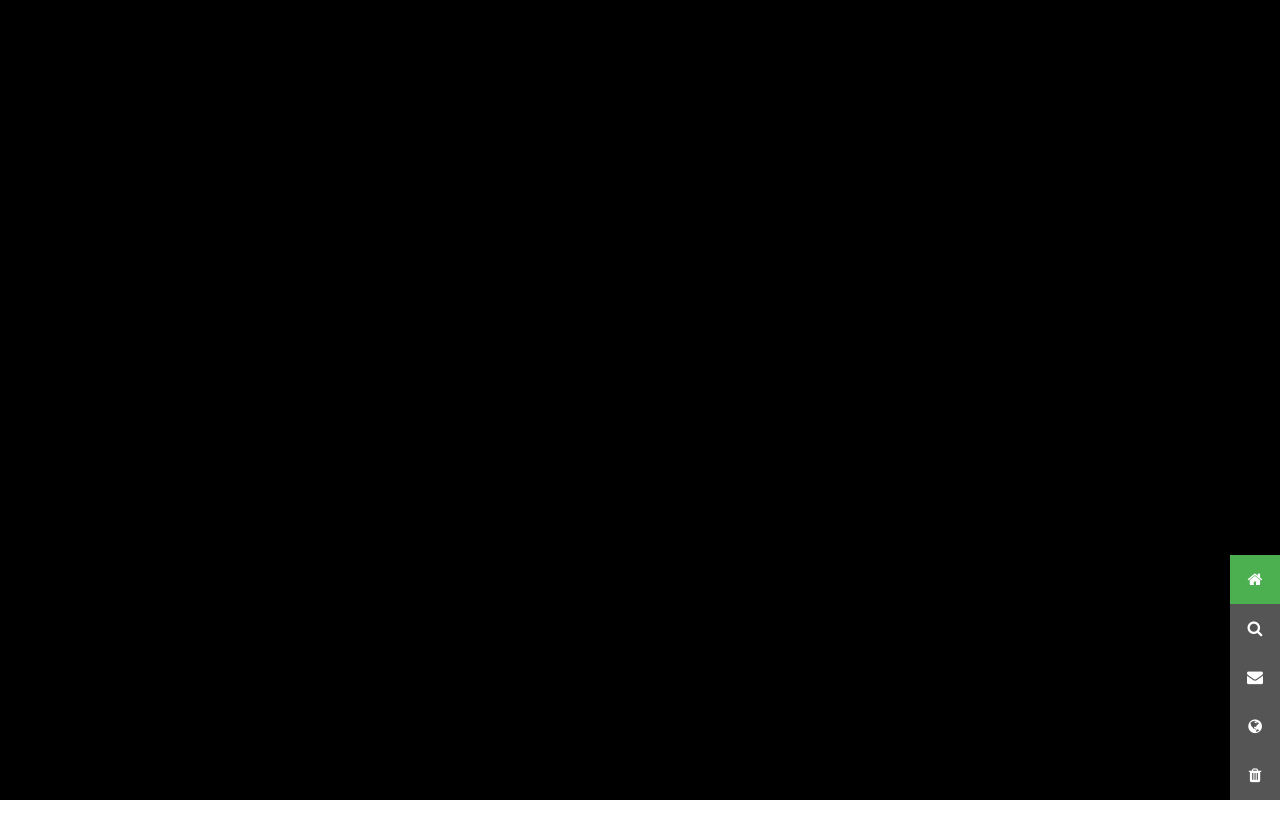
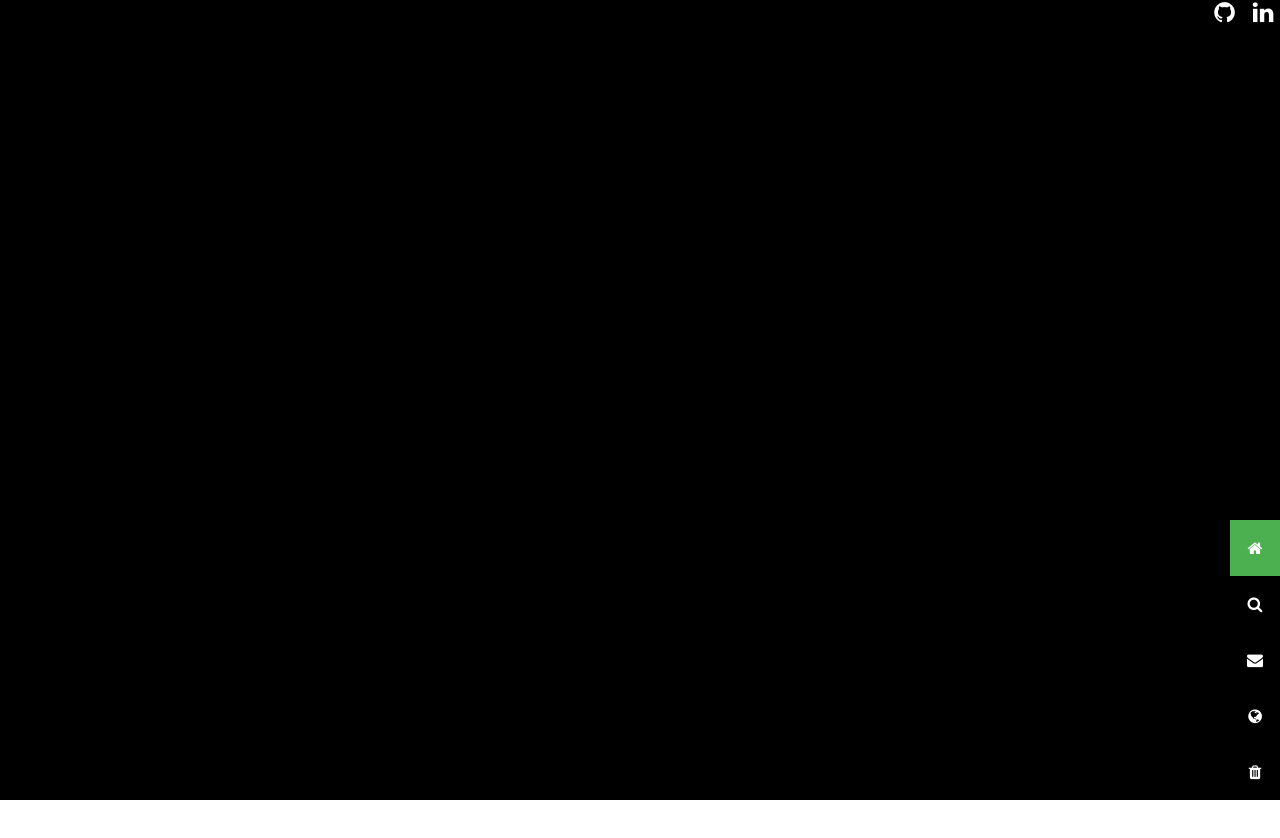
Before and after one commit to tyler-arthur/Web-Development-Portfolio, a website: page index.html in a window 1280 px wide. Drawn offline with nearby package versions, Linux system fonts and the light colour scheme.

Commit message:
Added github and linkedin icons fixed to top of page

```diff
--- a/index.html
+++ b/index.html
@@ -7,10 +7,21 @@
     <title>Tyler Arthur Portfolio</title>
     <link rel="stylesheet" href="style/reset.css">
     <link rel="stylesheet" href="https://cdnjs.cloudflare.com/ajax/libs/font-awesome/4.7.0/css/font-awesome.min.css">
+    <link rel="stylesheet" href="https://cdnjs.cloudflare.com/ajax/libs/bulma/0.8.0/css/bulma.min.css">
     <link rel="stylesheet" href="style/style.css">
 </head>
 
 <body>
+
+    <div class="icon-top">
+        <span class="icon">
+            <i class="fa fa-github"></i>
+        </span>
+        <span class="icon">
+            <i class="fa fa-linkedin"></i>
+        </span>
+    </div>
+
     <div class="icon-bar">
         <a class="active" href="#"><i class="fa fa-home"></i></a>
         <a href="#"><i class="fa fa-search"></i></a>
@@ -27,6 +38,7 @@
 
     </section>
 
+    <script src="node_modules/bulma/css/bulma.css"></script>
     <script src="script.js"></script>
 </body>
 
--- a/style/style.scss
+++ b/style/style.scss
@@ -17,6 +17,8 @@ body, html {
     background-size: cover;
 }
 
+
+
 /* Turn off parallax scrolling for all tablets and phones. Increase/decrease the pixels if needed */
 @media only screen and (max-device-width: 1366px) {
     .parallax {
@@ -32,10 +34,24 @@ body, html {
     background-color: white;
 }
 
+// Top icons
+.icon-top {
+    position: fixed;
+    top: 0;
+    right: 0;
+    .icon {
+        margin: 0px 5px 0px 5px;
+    }
+    i {
+        color: white;
+        font-size: 24px;
+    }
+}
+
 // Icon Bar
 .icon-bar {
     width: 50px; /* Set a specific width */
-    background-color: #555; /* Dark-grey background */
+    // background-color: #555;
     position: fixed;
     bottom: 0;
     right: 0;
```
Also changed, not shown: style/style.css, 1 other file.
